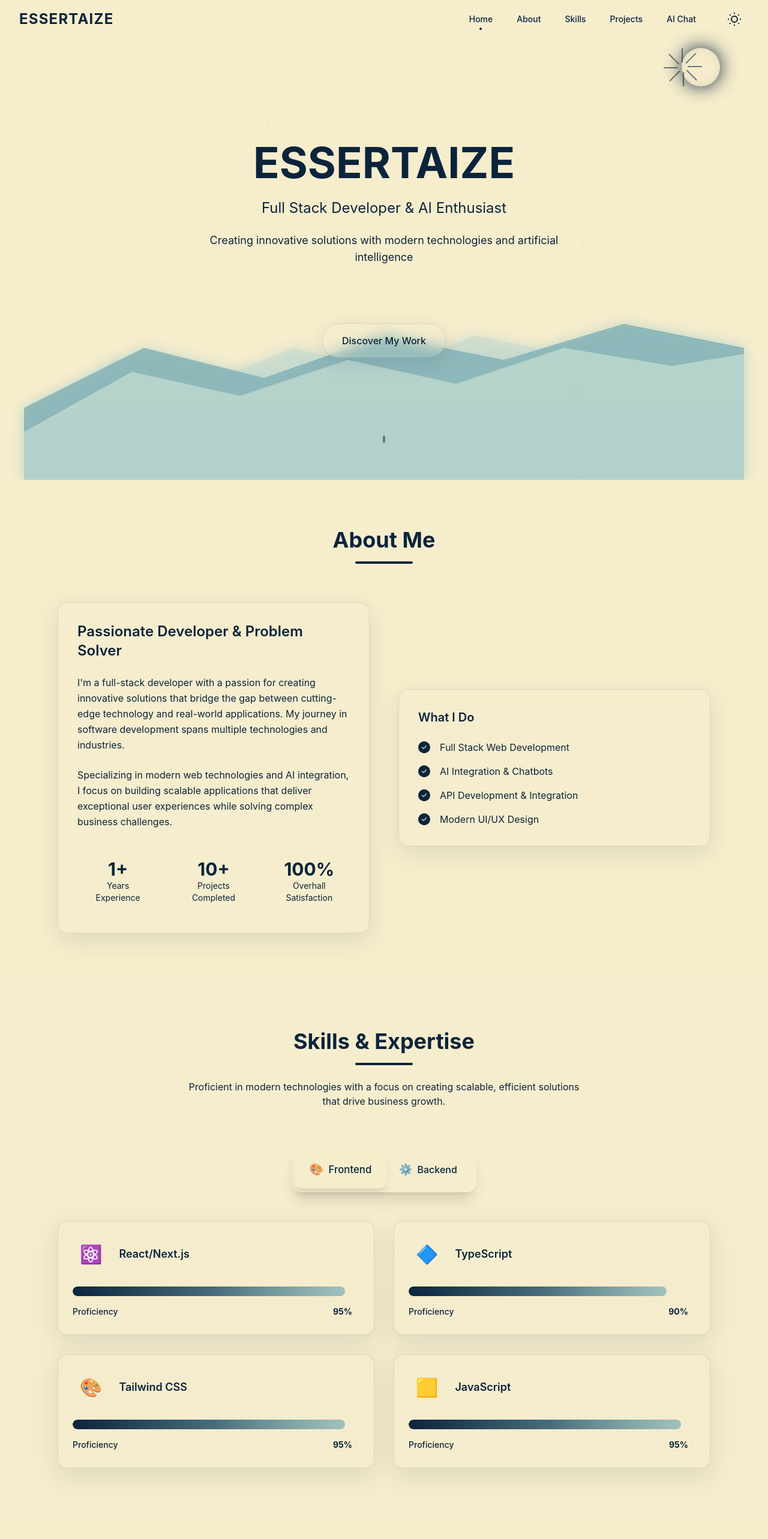
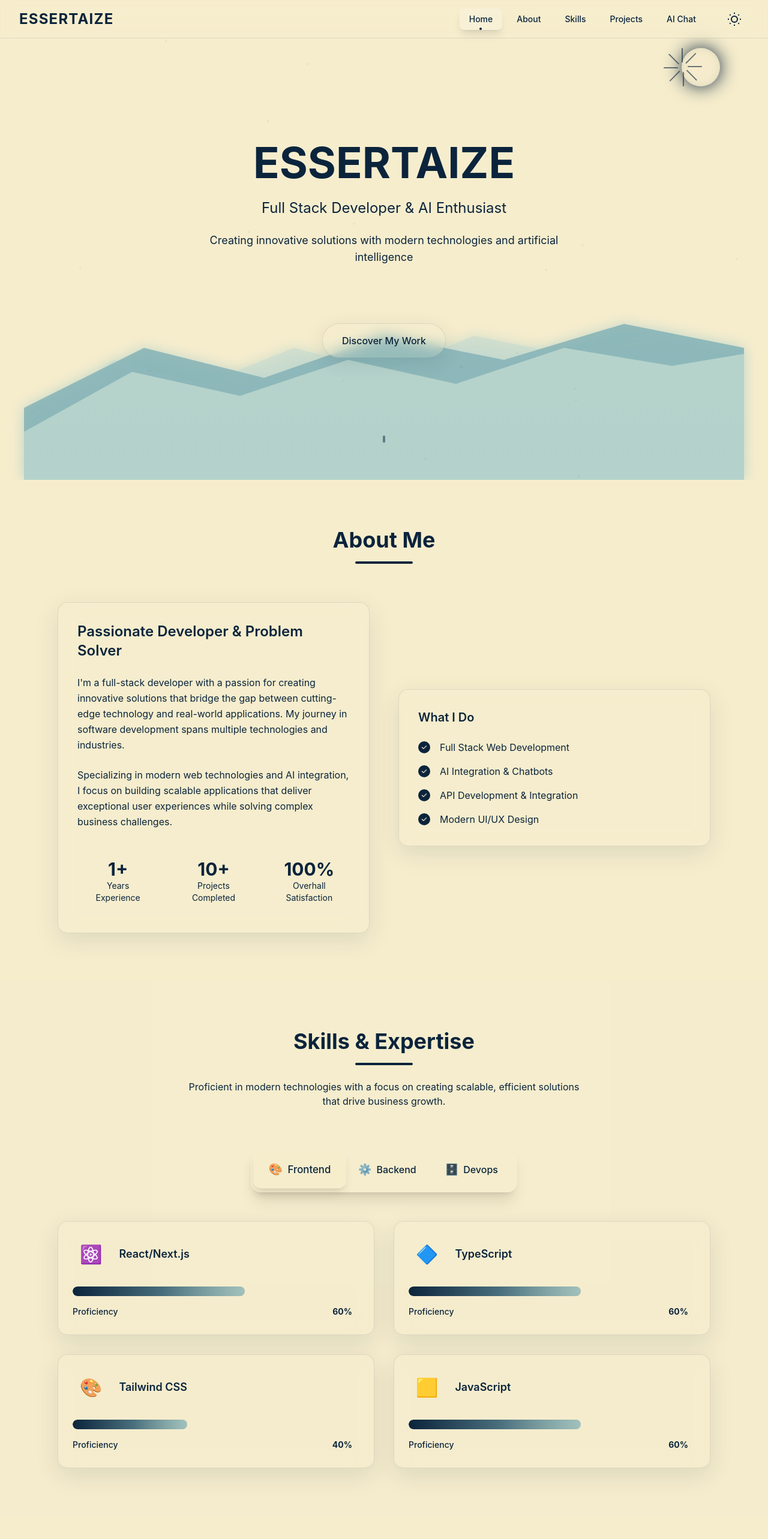
Before and after one commit to NolanEssertaize/portfolio-front, a Next.js app: page / in a window 1280 px wide. Shown: the top 2566 px of the page at 60% size. Built offline with nearby package versions, Linux system fonts and the light colour scheme.

Commit message:
Add better navbar and add image to project

```diff
--- a/src/components/Navbar.tsx
+++ b/src/components/Navbar.tsx
@@ -10,7 +10,6 @@ interface NavItem {
 const Navbar: React.FC = () => {
   const [isMenuOpen, setIsMenuOpen] = useState(false);
   const [activeSection, setActiveSection] = useState('hero');
-  const [isScrolled, setIsScrolled] = useState(false);
 
   const navItems: NavItem[] = [
     { label: 'Home', href: '#hero' },
@@ -22,9 +21,6 @@ const Navbar: React.FC = () => {
 
   useEffect(() => {
     const handleScroll = () => {
-      const scrollY = window.scrollY;
-      setIsScrolled(scrollY > 50);
-
       const sections = ['hero', 'about', 'skills', 'projects', 'chat'];
       const currentSection = sections.find(section => {
         const element = document.getElementById(section);
@@ -54,18 +50,39 @@ const Navbar: React.FC = () => {
   };
 
   return (
-    <nav className={`fixed top-0 w-full z-50 transition-all duration-500 ${
-      isScrolled
-        ? 'glass-strong shadow-lg'
-        : 'bg-transparent'
-    }`}>
-      <div className="max-w-7xl mx-auto px-4 sm:px-6 lg:px-8">
+    <>
+      {/* Navbar avec structure à deux couches */}
+      <nav className="fixed top-0 w-full z-50">
+        {/* Couche de background avec blur - ne contient que l'arrière-plan */}
+        <div
+          className="absolute inset-0 transition-all duration-500"
+          style={{
+            backdropFilter: 'blur(12px)',
+            WebkitBackdropFilter: 'blur(12px)',
+            backgroundColor: 'rgba(246, 237, 205, 0.15)',
+            borderBottom: '1px solid rgba(11, 36, 60, 0.1)'
+          }}
+        />
+
+        {/* Style pour le dark mode */}
+        <div
+          className="absolute inset-0 opacity-0 dark:opacity-100 transition-opacity duration-500"
+          style={{
+            backdropFilter: 'blur(12px)',
+            WebkitBackdropFilter: 'blur(12px)',
+            backgroundColor: 'rgba(11, 36, 60, 0.2)',
+            borderBottom: '1px solid rgba(246, 237, 205, 0.1)'
+          }}
+        />
+
+        {/* Couche de contenu - texte net et clair */}
+        <div className="relative z-10 max-w-7xl mx-auto px-4 sm:px-6 lg:px-8">
           <div className="flex justify-between items-center h-16">
             {/* Logo */}
             <div className="flex-shrink-0">
               <button
                 onClick={() => scrollToSection('#hero')}
-              className="text-2xl font-bold tracking-wider transition-all duration-300 hover:scale-105"
+                className="text-2xl font-bold tracking-wider transition-all duration-300 hover:scale-105 relative"
                 style={{ color: 'var(--foreground)' }}
               >
                 ESSERTAIZE
@@ -80,8 +97,8 @@ const Navbar: React.FC = () => {
                   onClick={() => scrollToSection(item.href)}
                   className={`relative px-4 py-2 text-sm font-medium transition-all duration-300 rounded-lg ${
                     activeSection === item.href.replace('#', '')
-                    ? 'glass text-primary'
-                    : 'hover:glass-subtle'
+                      ? 'bg-white/20 dark:bg-white/10 text-primary shadow-lg'
+                      : 'hover:bg-white/10 dark:hover:bg-white/5'
                   }`}
                   style={{
                     color: activeSection === item.href.replace('#', '')
@@ -108,7 +125,7 @@ const Navbar: React.FC = () => {
               <ThemeToggle />
               <button
                 onClick={() => setIsMenuOpen(!isMenuOpen)}
-              className="p-2 rounded-lg glass-subtle transition-all duration-300 hover:glass"
+                className="p-2 rounded-lg bg-white/10 dark:bg-white/5 transition-all duration-300 hover:bg-white/20 dark:hover:bg-white/10"
                 style={{ color: 'var(--foreground)' }}
               >
                 <svg className="h-6 w-6" fill="none" viewBox="0 0 24 24" stroke="currentColor">
@@ -121,24 +138,52 @@ const Navbar: React.FC = () => {
               </button>
             </div>
           </div>
+        </div>
+      </nav>
 
-        {/* Mobile menu */}
+      {/* Mobile menu - Séparé pour éviter les conflits de blur */}
       {isMenuOpen && (
-          <div className="md:hidden glass-strong rounded-xl mt-2 py-4 shadow-xl animate-fade-in-up">
+        <div className="fixed top-16 left-0 right-0 z-40 md:hidden animate-fade-in-up">
+          <div className="mx-4 mt-2 rounded-xl shadow-xl overflow-hidden">
+            {/* Background blur pour le menu mobile */}
+            <div
+              className="absolute inset-0"
+              style={{
+                backdropFilter: 'blur(20px)',
+                WebkitBackdropFilter: 'blur(20px)',
+                backgroundColor: 'rgba(246, 237, 205, 0.25)',
+                border: '1px solid rgba(11, 36, 60, 0.15)'
+              }}
+            />
+
+            {/* Dark mode background */}
+            <div
+              className="absolute inset-0 opacity-0 dark:opacity-100 transition-opacity duration-500"
+              style={{
+                backdropFilter: 'blur(20px)',
+                WebkitBackdropFilter: 'blur(20px)',
+                backgroundColor: 'rgba(11, 36, 60, 0.4)',
+                border: '1px solid rgba(246, 237, 205, 0.1)'
+              }}
+            />
+
+            {/* Menu content */}
+            <div className="relative z-10 py-4">
               {navItems.map((item) => (
                 <button
                   key={item.label}
                   onClick={() => scrollToSection(item.href)}
-                className="block w-full text-left px-4 py-3 transition-all duration-200 hover:glass-subtle rounded-lg mx-2"
+                  className="block w-full text-left px-6 py-3 transition-all duration-200 hover:bg-white/10 dark:hover:bg-white/5"
                   style={{ color: 'var(--card-foreground)' }}
                 >
                   {item.label}
                 </button>
               ))}
             </div>
+          </div>
+        </div>
       )}
-      </div>
-    </nav>
+    </>
   );
 };
 
--- a/src/components/sections/ProjectSection.tsx
+++ b/src/components/sections/ProjectSection.tsx
@@ -4,7 +4,7 @@ const ProjectsSection: React.FC = () => {
       title: 'AI-Powered Portfolio',
       description: 'Full-stack portfolio with chatbot support powered by AI.',
       technologies: ['Next.js', 'Node.js', 'PostgreSQL', 'Fast API'],
-      image: '/api/placeholder/600/400',
+      image: '/public/ProjectAI.png',
       github: 'https://github.com/NolanEssertaize/portfolio-front',
       demo: '#',
       featured: true,
@@ -13,7 +13,7 @@ const ProjectsSection: React.FC = () => {
       title: 'CS50 Course',
       description: 'The CS50 Introduction and all his side project he include',
       technologies: ['C', 'C++', 'Algorithm', 'HTML', 'CSS', 'MP3', 'PNG', 'JPEG'],
-      image: '/api/placeholder/600/400',
+      image: '/public/CS50.png',
       github: 'https://github.com/code50/163408317/tree/main/CS50_Introduction',
       demo: '#',
       featured: false,
@@ -22,7 +22,7 @@ const ProjectsSection: React.FC = () => {
       title: 'TCP/IP Server BAC+2',
       description: 'Build a TCP/IP Server on an raspberry pi that is connected to a strength captor that is capturing pull-up motion and registering on a mobile app',
       technologies: ['Java', 'RS232', 'Team'],
-      image: '/api/placeholder/600/400',
+      image: '/public/TCPIP.png',
       github: '#',
       demo: '#',
       featured: false,
--- a/src/components/sections/SkillsSection.tsx
+++ b/src/components/sections/SkillsSection.tsx
@@ -23,22 +23,29 @@ const SkillsSection: React.FC = () => {
 
   const skills = {
     frontend: [
-      { name: 'React/Next.js', level: 95, icon: '⚛️' },
-      { name: 'TypeScript', level: 90, icon: '🔷' },
-      { name: 'Tailwind CSS', level: 95, icon: '🎨' },
-      { name: 'JavaScript', level: 95, icon: '🟨' },
+      { name: 'React/Next.js', level: 60, icon: '⚛️' },
+      { name: 'TypeScript', level: 60, icon: '🔷' },
+      { name: 'Tailwind CSS', level: 40, icon: '🎨' },
+      { name: 'JavaScript', level: 60, icon: '🟨' },
     ],
     backend: [
-      { name: 'Node.js', level: 85, icon: '🟢' },
+      { name: 'Node.js', level: 40, icon: '🟢' },
       { name: 'Python', level: 80, icon: '🐍' },
-      { name: 'PostgreSQL', level: 85, icon: '🐘' },
+      { name: 'Databases', level: 50, icon: '🐘' },
       { name: 'API Development', level: 90, icon: '🔌' },
+    ],
+    devops: [
+      { name: 'Nginx', level: 40, icon: '🔗' },
+      { name: 'Environnement', level: 30, icon: '🛠️' },
+      { name: 'Deploy', level: 20, icon: '🌐' },
+      { name: 'Hardware', level: 50, icon: '🖥️' },
     ],
   };
 
   const tabs = [
     { id: 'frontend', label: 'Frontend', icon: '🎨' },
     { id: 'backend', label: 'Backend', icon: '⚙️' },
+    { id: 'devops', label: 'Devops', icon: '🗄️' },
   ];
 
   return (
```
Lines whose indentation alone changed are shown as unchanged.
